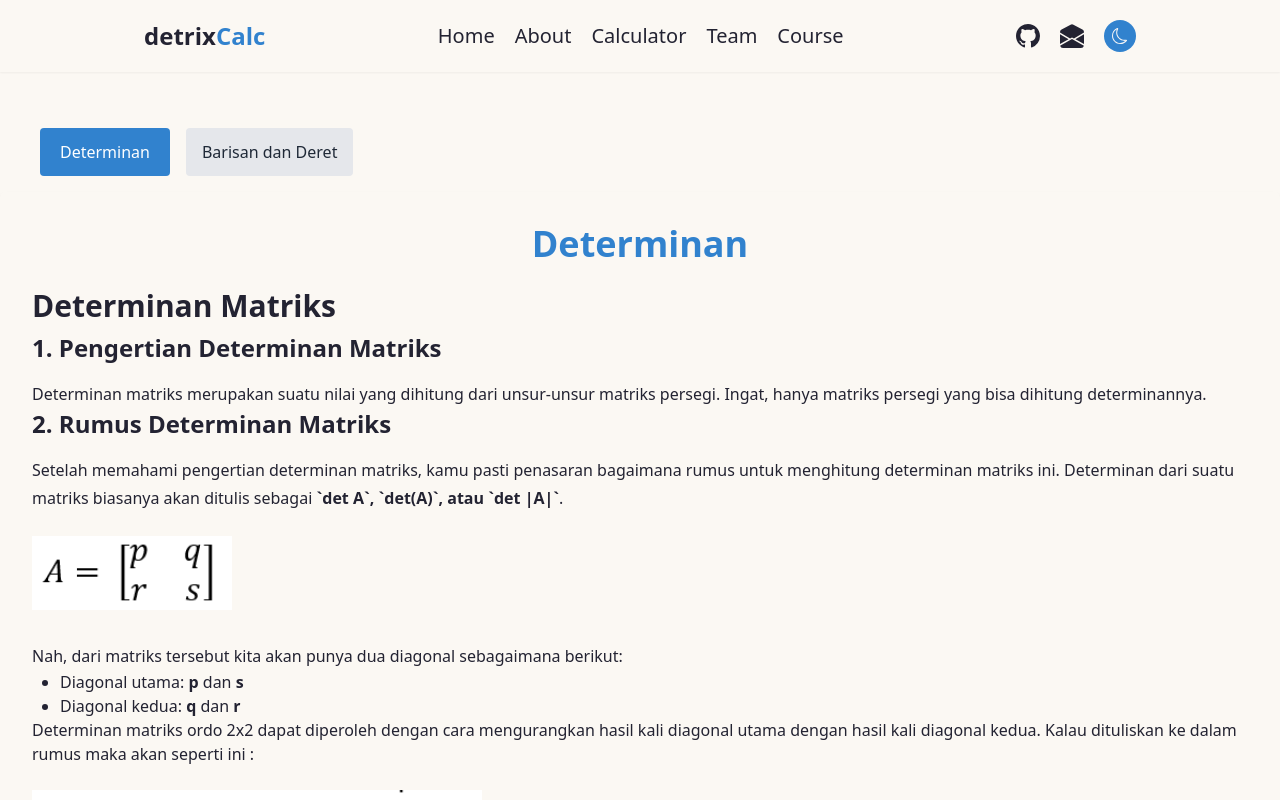
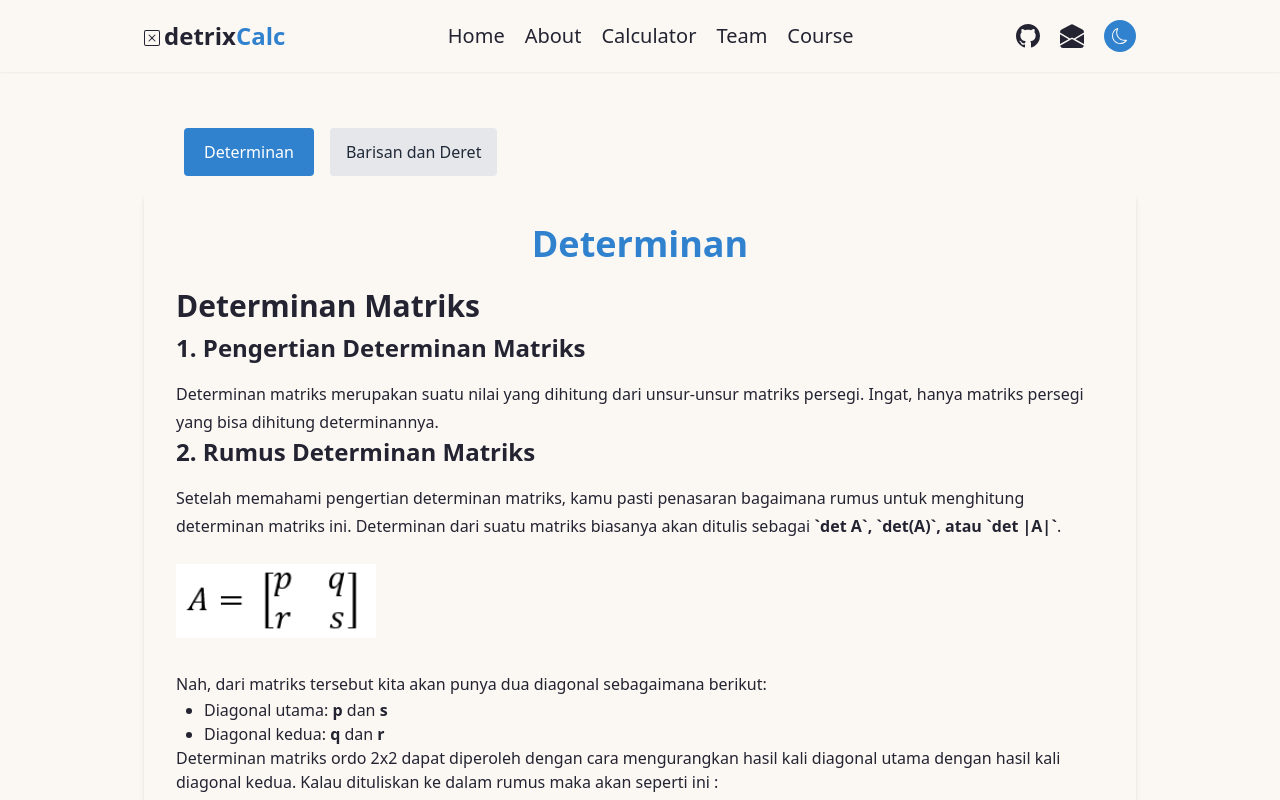
Before and after one commit to kudith/calculus2_project, a Next.js app: page /course in a window 1280 px wide. Shown: the top 800 px of the page. Built offline with nearby package versions, Linux system fonts and the light colour scheme.

Commit message:
modify container in page course & new logo

```diff
--- a/app/course/page.js
+++ b/app/course/page.js
@@ -12,7 +12,7 @@ export default function Page() {
   };
 
   return (
-    <div className="container mx-auto py-4">
+    <div className="container md:container-md mx-auto py-4">
       <div className="flex m-10 space-x-4 mb-4">
         <motion.button
           className={`py-3 px-5 rounded ${
--- a/app/sections/introduction/index.jsx
+++ b/app/sections/introduction/index.jsx
@@ -21,7 +21,7 @@ export function WelcomeSection() {
   useEffect(() => {
     const interval = setInterval(() => {
       setCount((prev) => (prev + 1) % texts.length);
-    }, 2000); // Ubah interval menjadi 5 detik
+    }, 2000);
 
     return () => clearInterval(interval);
   }, [texts.length]);
@@ -53,7 +53,7 @@ export function WelcomeSection() {
       >
         {/* Judul dengan efek animasi */}
         <motion.h1
-          className="text-3xl md:text-5xl xl:text-6xl font-bold text-center max-w-5xl"
+          className="text-3xl md:text-5xl xl:text-6xl font-bold text-center max-w-6xl"
           {...textAnimations}
         >
           Welcome to{" "}
@@ -89,7 +89,7 @@ export function WelcomeSection() {
               {texts.map((text, index) => (
                 <motion.div
                   key={index}
-                  className="h-16 w-full flex justify-center items-center text-xl text-center md:text-2xl"
+                  className="h-16 w-full flex justify-center items-center text-xl text-center md:text-2xl max-w-6xl"
                   style={{ padding: "0 1rem" }}
                 >
                   <b>{text.split(" ")[0]} </b>{" "}
--- a/components/Logo.jsx
+++ b/components/Logo.jsx
@@ -6,6 +6,7 @@ import { LazyMotion, domAnimation, m } from "framer-motion";
 import { initial, animate, exit, transition } from "utils/motions";
 import { SITE_ROUTES } from "../constants";
 import { useScrollTo } from "hooks";
+import LogoSVG from "../public/assets/svg/x-square.svg";  // Adjust the import path accordingly
 
 export function Logo() {
   const pathname = usePathname();
@@ -36,7 +37,7 @@ export function Logo() {
   return (
     <LazyMotion features={domAnimation}>
       <m.h3
-        className="text-xl md:text-2xl font-bold"
+        className="text-xl md:text-2xl font-bold flex items-center"
         initial={initial}
         animate={animate}
         exit={exit}
@@ -47,7 +48,9 @@ export function Logo() {
             href={SITE_ROUTES.home}
             aria-label="Go to home page"
             role="link"
+            className="flex items-center"
           >
+            <LogoSVG className="max-w-full mt-1 h-fit mr-1" />
             <span>detrix</span>
             <mark>Calc</mark>
           </Link>
@@ -57,7 +60,9 @@ export function Logo() {
             onClick={onClick}
             aria-label="Scroll to top"
             role="link"
+            className="flex items-center"
           >
+            <LogoSVG className="max-w-full h-full mt-1 mr-1" />
             <span>detrix</span>
             <mark>Calc</mark>
           </Link>
```
Also changed, not shown: public/assets/svg/x-square.svg (added).
